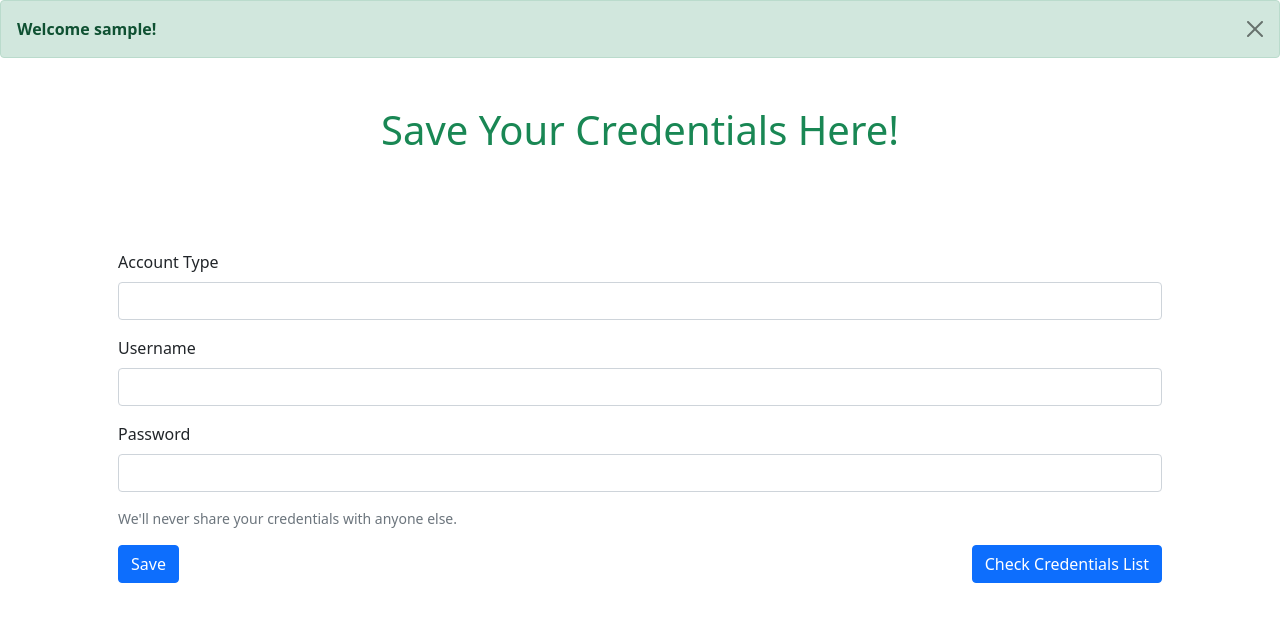
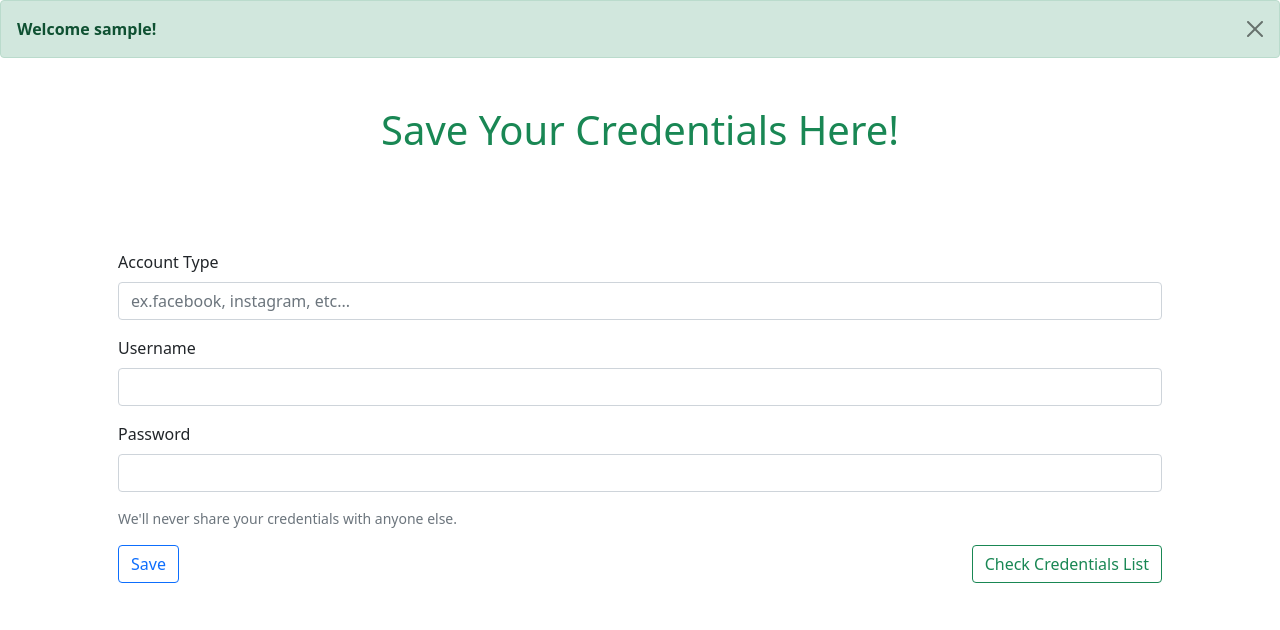
Before and after one commit to ChristC9/django-credentials-saver, a Django app: page / in a window 1280 px wide. Shown: the top 630 px of the page. Run offline with Django 4.2, Linux system fonts and the light colour scheme; the visitor is signed in with stand-in values (Sample User, id 1); parts of the project's set-up code (start-up, migrations or seed data) failed here and were passed over.

Commit message:
placeholder & button design changed

```diff
--- a/pwsaver/templates/pwsaver/credentialsform.html
+++ b/pwsaver/templates/pwsaver/credentialsform.html
@@ -12,7 +12,7 @@
     {% csrf_token %}
     <div class="mb-3">
       <label for="exampleInputEmail1" class="form-label">Account Type</label>
-      <input type="text" class="form-control" id="exampleInputEmail1" aria-describedby="emailHelp" name="account_type" required>
+      <input type="text" class="form-control" id="exampleInputEmail1" aria-describedby="emailHelp" name="account_type" placeholder="ex.facebook, instagram, etc..." required>
     </div>
     <div class="mb-3">
       <label for="exampleInputPassword1" class="form-label">Username</label>
@@ -23,8 +23,8 @@
         <input type="password" class="form-control" id="exampleInputPassword1" name="password" required>
     </div>
     <div id="emailHelp" class="form-text mb-3">We'll never share your credentials with anyone else.</div>
-    <button type="submit" class="btn btn-primary">Save</button>
-    <button type="submit" class="btn btn-primary float-end" onclick="location.href = '/get/'">Check Credentials List</button>
+    <button type="submit" class="btn btn-outline-primary">Save</button>
+    <button type="submit" class="btn btn-outline-success float-end" onclick="location.href = '/get/'">Check Credentials List</button>
 </form>
 
 {% endblock %}
```
